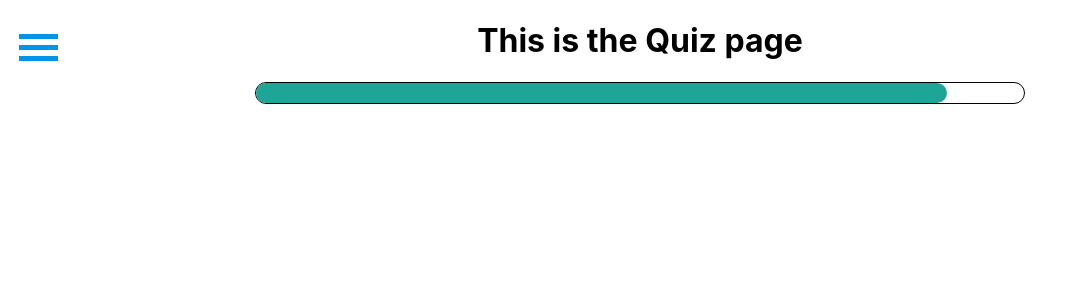
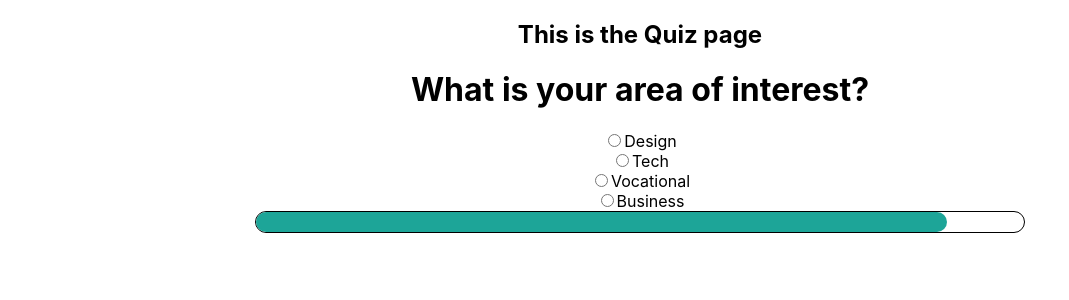
Before and after one commit to sfahadh/Good-Apples-Prototype, a React (Create React App) app: page /quiz in a window 1280 px wide. Shown: the top 300 px of the page, without its empty margins (0-1069 px from the left). Built offline with nearby package versions, Linux system fonts and the light colour scheme.

Commit message:
removed navbar

```diff
--- a/src/App.js
+++ b/src/App.js
@@ -3,46 +3,14 @@ import './App.css';
 import { Route } from "react-router-dom"
 import Home from "./components/Home/Home"
 import Contact from "./components/Contact/Contact"
-import HideNav from "./components/Navbar/HideNav"
-import ShowNav from "./components/Navbar/ShowNav"
 import Quiz from "./components/Quiz/Quiz"
 
 class App extends Component {
-  constructor() {
-    super()
-
-    this.state = {
-      revealNav: false,
-      changeShape: false
-    }
-    this.toggleRevealNav = this.toggleRevealNav.bind(this)
-  }
-
-  toggleRevealNav() {
-    this.setState((prevState) => {
-      return {
-        revealNav: !prevState.revealNav,
-        changeShape: !prevState.changeShape
-      }
-    })
-  }
 
   render() {
-    const { revealNav, changeShape } = this.state
-    let showNav = null
-    let hideNav = null
-    revealNav ? showNav = <ShowNav /> : hideNav = <HideNav />
-    const shape = changeShape ? "x" : "hamburger"
 
     return (
       <div className="App">
-        {showNav}
-        {hideNav}
-        <div className={shape} onClick={this.toggleRevealNav}>
-          <span></span>
-          <span></span>
-          <span></span>
-        </div>
         <div className="rest">
           <main>
             <Route exact path="/" component={Home}></Route>
--- a/src/components/Home/Home.js
+++ b/src/components/Home/Home.js
@@ -4,7 +4,7 @@ export default class Home extends Component {
   render() {
     return (
       <div>
-        <h1>Welcome to the Home Page</h1>
+        <h1>Good Apples</h1>
       </div>
     )
   }
--- a/src/components/Navbar/HideNav.js
+++ /dev/null
@@ -1,13 +0,0 @@
-import React, { Component } from 'react'
-import "./Navbar.css"
-
-class HideNav extends Component {
-
-    render() {
-        return (
-            <div></div>
-        )
-    }
-}
-
-export default HideNav
--- a/src/components/Navbar/Navbar.css
+++ /dev/null
@@ -1,126 +0,0 @@
-nav {
-    height: 60%;
-    width: 120px;
-    position: fixed;
-    top: 0;
-    left: 0;
-    background-color: rgba(0, 7, 6, 0.835);
-    overflow-x: hidden;
-    z-index: 1;
-    padding-top: 50px;
-}
-
-.hamburger, .x {
-    position: absolute;
-    cursor: pointer;
-    margin-left: 13px;
-    margin-top: 7px;
-    z-index: 2;
-}
-
-.hamburger span, .x span {
-    position: relative;
-    width: 39px;
-    height: 5px;
-    background: rgb(3, 148, 233);
-    display: block;
-    margin: 6px;
-    transition: 1.2s;
-}
-
-.hamburger {
-    transition: 1.2s;
-}
-
-.x {
-    transition: 1.2s;
-}
-
-.x span:nth-child(1) {
-    transform: rotate(315deg);
-    top: 10px;
-    transition: 1.2s;
-    background: rgb(3, 148, 233);
-}
-
-.x span:nth-child(2) {
-    transform: rotate(-315deg);
-    bottom: 1px;
-    transition: 1.2s;
-    background: rgb(3, 148, 233);
-}
-
-.x span:nth-child(3) {
-    transform: scaleX(0) rotate(90deg);
-    transition: 1.2s;
-    background-color: red;
-    background: rgb(3, 148, 233);
-}
-
-.fa-home, .fa-user, .fa-eye, .fa-address-book {
-    font-size: 2.6em;
-    color: rgb(5, 145, 124);
-    position: relative;
-}
-
-.fa-home:hover, .fa-user:hover, .fa-eye:hover, .fa-address-book:hover {
-    transform: scale(1.2);
-    color: white;
-}
-
-.nav-links {
-    margin-top: 12%;
-    display: flex;
-    flex-direction: column;
-    justify-content: space-around;
-}
-/*
-.fa-home {
-
-}
-
-.fa-user {
-    left: 5px;
-}
-
-.fa-eye {
-    right: 2px;
-}
-
-.fa-address-book {
-    left: 4px;
-}
-
-
-h6 {
-    margin: 0;
-    position: relative;
-    text-align: left;
-    bottom: 10px;
-    color: white;
-}
-
-#home {
-    left: 7px;
-}
-
-#about {
-    right: 4px;
-}
-
-#projects {
-    right: 1px;
-}
-
-#contact {
-    right: 1px;
-}
-
-.fa-linkedin-in {
-    font-size: 4em;
-    color: white;
-}
-
-#logo-image {
-    width: 125px;
-} */
--- a/src/components/Navbar/ShowNav.js
+++ /dev/null
@@ -1,27 +0,0 @@
-import React, { Component } from 'react'
-import { Link } from 'react-router-dom'
-import './Navbar.css'
-// import 'font-awesome/css/font-awesome.min.css';
-// import { FontAwesomeIcon } from "@fortawesome/react-fontawesome";
-// import { faHome } from "@fortawesome/free-solid-svg-icons";
-// import { faUser } from "@fortawesome/free-solid-svg-icons";
-// import { faEye } from "@fortawesome/free-solid-svg-icons";
-// import { faAddressBook } from "@fortawesome/free-solid-svg-icons";
-
-class ShowNav extends Component {
-    render() {
-        return (
-            <div>
-                <nav>
-                    <ul className='nav-links'>
-                        <h4><Link to="/">Home</Link></h4>
-                        <h4><Link to="contact">Contact</Link></h4>
-                        <h4><Link to="/quiz">Quiz</Link></h4>
-                    </ul>
-                </nav>
-            </div>
-        )
-    }
-}
-
-export default ShowNav
--- a/src/components/Quiz/FillBar.js
+++ b/src/components/Quiz/FillBar.js
@@ -1,5 +1,5 @@
 import React from 'react'
-import './ProgressBar.css'
+import './Quiz.css'
 
 function FillerBar(props) {
     return (
--- a/src/components/Quiz/ProgressBar.js
+++ b/src/components/Quiz/ProgressBar.js
@@ -1,6 +1,6 @@
 import React from 'react'
 import FillBar from './FillBar'
-import './ProgressBar.css'
+import './Quiz.css'
 
 const ProgressBar = (props) => {
 
--- a/src/components/Quiz/Questions.js
+++ b/src/components/Quiz/Questions.js
@@ -0,0 +1,32 @@
+import React, { Component } from 'react'
+
+export default class componentName extends Component {
+  render() {
+    return (
+      <div>
+        <form className="question-form">
+            <h1>What is your area of interest?</h1>
+            <div>
+            <input type="radio" name="Design" id="answer-choice-1"/>
+            <label for="answer-choice-1">Design</label>
+            </div>
+
+            <div>
+            <input type="radio" name="Tech" id="answer-choice-2"/>
+            <label for="answer-choice-2">Tech</label>
+            </div>
+
+            <div>
+            <input type="radio" name="Vocational" id="answer-choice-3"/>
+            <label for="answer-choice-3">Vocational</label>
+            </div>
+
+            <div>
+            <input type="radio" name="Business" id="answer-choice-4"/>
+            <label for="answer-choice-4">Business</label>
+            </div>
+        </form>
+      </div>
+    )
+  }
+}
--- a/src/components/Quiz/Quiz.js
+++ b/src/components/Quiz/Quiz.js
@@ -1,5 +1,6 @@
 import React, { Component } from 'react'
 import ProgressBar from './ProgressBar'
+import Questions from './Questions'
 
 export default class Quiz extends Component {
     constructor(props) {
@@ -14,7 +15,8 @@ export default class Quiz extends Component {
     const { percentage } = this.state
     return (
       <div>
-        <h1>This is the Quiz page</h1>
+        <h2>This is the Quiz page</h2>
+        <Questions/>
         <ProgressBar percentage={percentage}/>
       </div>
     )
```
Also changed, not shown: src/components/Quiz/Quiz.css (renamed from src/components/Quiz/ProgressBar.css).
